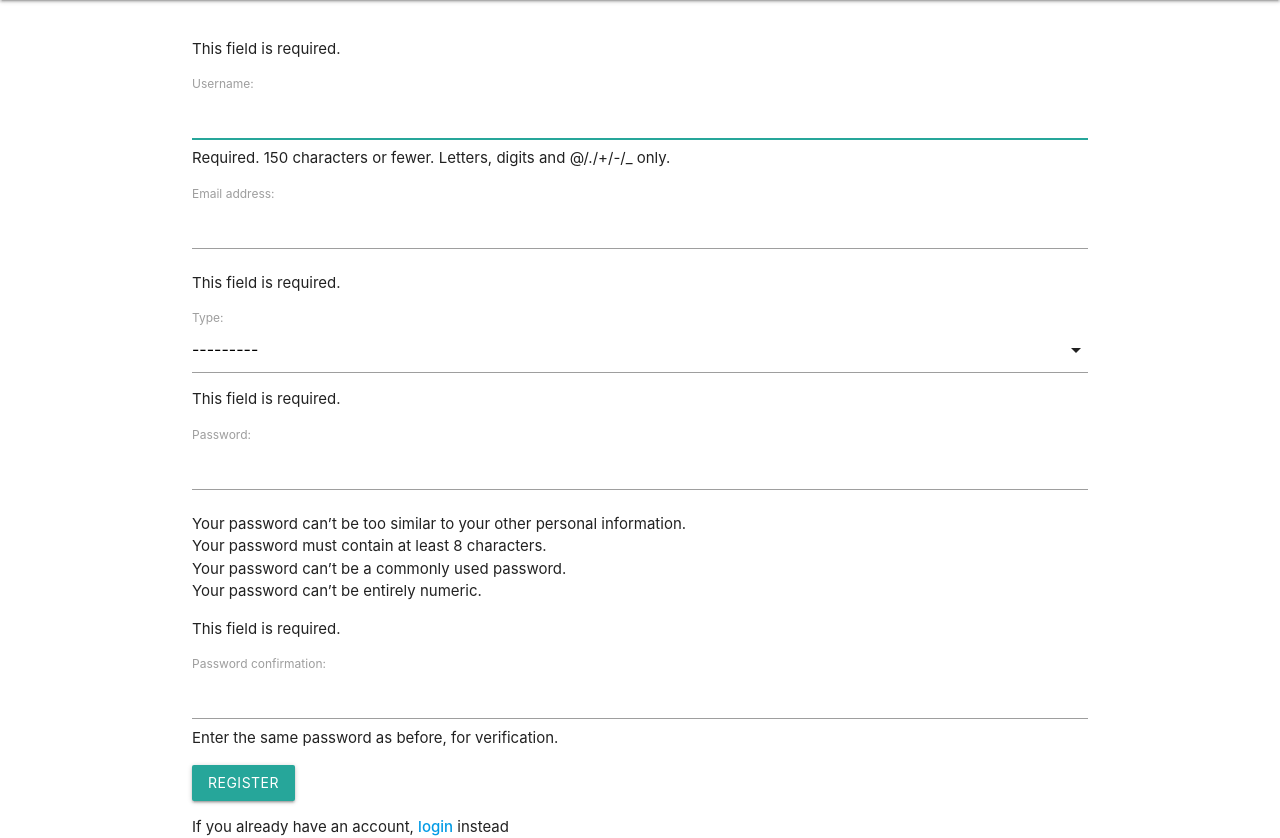
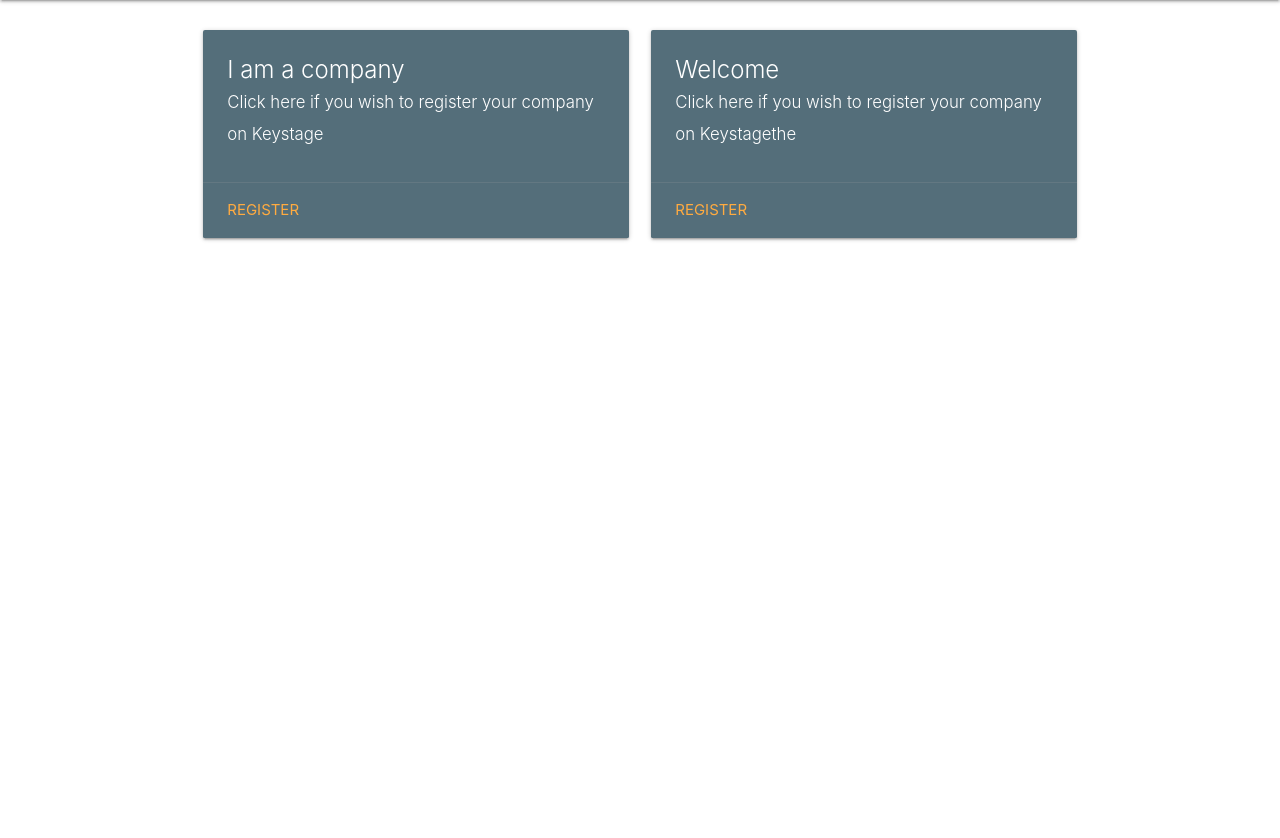
Before and after one commit to matko031/keystage, a Django app: page /register/ in a window 1280 px wide. Shown: the part 64-902 px from the top of the page. After the commit the page ends 305 px from the top, so only its background shows below. Run offline with Django 3.2, Linux system fonts and the light colour scheme; some libraries are stand-ins or nearby versions.

Commit message:
Selecting type of account when registering

```diff
--- a/keystage/main/admin.py
+++ b/keystage/main/admin.py
@@ -11,16 +11,16 @@ from .models import CustomUser, student_profile, company_internship, took_intern
 
 
 
-class CustomUserAdmin(UserAdmin):
+class CustomUserAdmin(admin.ModelAdmin):
     model = CustomUser
     add_form = CustomUserCreationForm
     form = CustomUserChangeForm
 
 
-
 admin.site.register(CustomUser, CustomUserAdmin)
 admin.site.register(student_profile)
-
+admin.site.register(company_internship)
+admin.site.register(took_internship)
 
 
 """
--- a/keystage/main/forms.py
+++ b/keystage/main/forms.py
@@ -4,16 +4,17 @@ from .models import CustomUser,student_profile
 
 class CustomUserCreationForm(UserCreationForm):
 
-    class Meta(UserCreationForm):
+    class Meta(UserCreationForm.Meta):
         model = CustomUser
-        fields = ('username', 'email', 'type')
+        fields = UserCreationForm.Meta.fields + ('type','address')
 
 class CustomUserChangeForm(UserChangeForm):
 
     class Meta:
         model = CustomUser
         fields = UserChangeForm.Meta.fields
-
+        #fields = [str(field.name) for field in list(CustomUser._meta.get_fields())]
+        #fields = ['type']
 
 class student_profile_form(forms.ModelForm):
 
--- a/keystage/main/models.py
+++ b/keystage/main/models.py
@@ -11,6 +11,7 @@ class CustomUserManager(UserManager):
 class CustomUser(AbstractUser):
     objects = CustomUserManager()
     type = models.CharField(max_length=1, choices=(('c','company'), ('s','student')))
+    address = models.CharField(max_length=100)
 
 
 class student_profile(models.Model):
--- a/keystage/main/templates/main/register.html
+++ b/keystage/main/templates/main/register.html
@@ -4,12 +4,38 @@
 
 {% block content %}
 
-    <form method="POST">
-        {% csrf_token %}
-        {{form.as_p}}
-        <button class="btn" type="submit">Register</button>
-    </form>
 
-If you already have an account, <a href="/login"><strong>login</strong></a> instead
+  <div class="row">
+
+
+      <div class="col s12 m6">
+        <div class="card blue-grey darken-1">
+          <div class="card-content white-text">
+            <span class="card-title">I am a company<span>
+              <p style="font-size:70%">Click here if you wish to register your company on Keystage</p>
+          </div>
+          <div class="card-action">
+            <a href="/regcom">REGISTER</a>
+          </div>
+        </div>
+      </div>
+
+
+       <div class="col s12 m6">
+        <div class="card blue-grey darken-1">
+          <div class="card-content white-text">
+            <span class="card-title">Welcome<span>
+              <p style="font-size:70%">Click here if you wish to register your company on Keystagethe </p>
+          </div>
+          <div class="card-action">
+            <a href="/regstud/">REGISTER</a>
+          </div>
+        </div>
+      </div>
+
+
+
+  </div>
+
 
 {% endblock %}
--- a/keystage/main/urls.py
+++ b/keystage/main/urls.py
@@ -6,6 +6,8 @@ app_name="main"
 urlpatterns = [
     path('', views.homepage, name="homepage"),
     path('register/', views.register, name='register'),
+    path('regstud/', views.register_student, name='register_student'),
+    path('regcom/', views.register_company, name='register_company'),
     path('logout/', views.logout_request, name="logout"),
     path('login/', views.login_request, name='login'),
     path('account/', views.account, name='account'),
--- a/keystage/main/views.py
+++ b/keystage/main/views.py
@@ -39,7 +39,6 @@ def single_slug(request, single_slug):
 def account(request):
     user_type = request.user.type
     test_list = list(student_profile._meta.get_fields())
-    print(test_list[0].name)
     if request.method == 'POST':
         user_type = request.user.type
         if user_type == 's':
@@ -67,7 +66,7 @@ def homepage(request):
         context={"content": ["These", "are", "some", "nice", "cards"], }
     )
 
-def register(request):
+def register_student(request):
 
     if request.method == "POST":
         form = CustomUserCreationForm(request.POST)
@@ -86,9 +85,37 @@ def register(request):
     form = CustomUserCreationForm(request.POST)
     return render(
         request,
-        "main/register.html",
+        "main/register_user.html",
         context={"form":form}
        )
+
+
+
+def register_company(request):
+
+    if request.method == "POST":
+        form = CustomUserCreationForm(request.POST)
+        if form.is_valid():
+            user = form.save()
+            username = form.cleaned_data.get('username')
+            messages.success(request, f"New Account Created:{username}")
+            login(request, user)
+            messages.info(request, f"You are now logged in as {username}")
+            return redirect('main:homepage')
+        else:
+            for msg in form.error_messages:
+                messages.error(request, f"{msg}: form.error_messages[msg]")
+
+
+    form = CustomUserCreationForm(request.POST)
+    return render(
+        request,
+        "main/register_user.html",
+        context={"form":form}
+       )
+
+def register(request):
+    return render(request, 'main/register.html')
 
 def logout_request(request):
     logout(request)
```
Also changed, not shown: keystage/main/templates/main/register_user.html (added, +16 -0 lines), keystage/db.sqlite3, keystage/main/migrations/0005_customuser_address.py (added).
